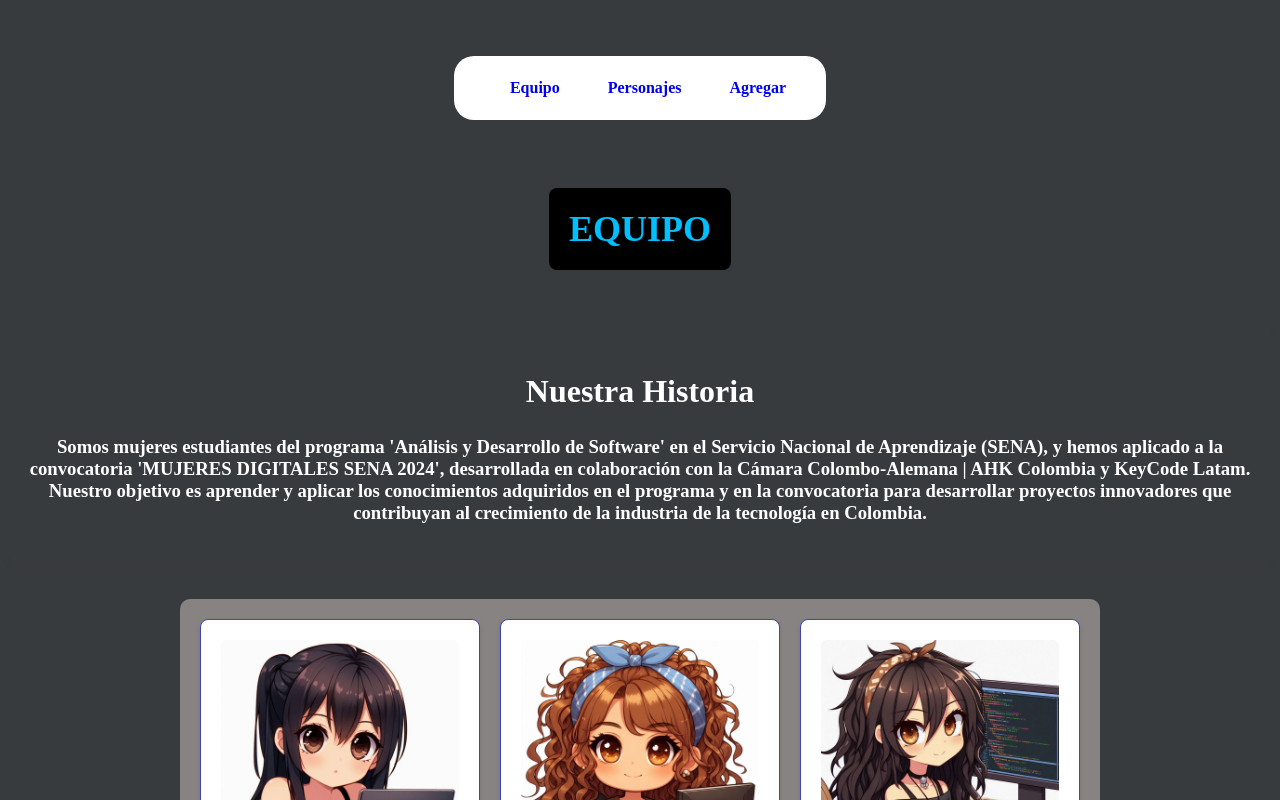
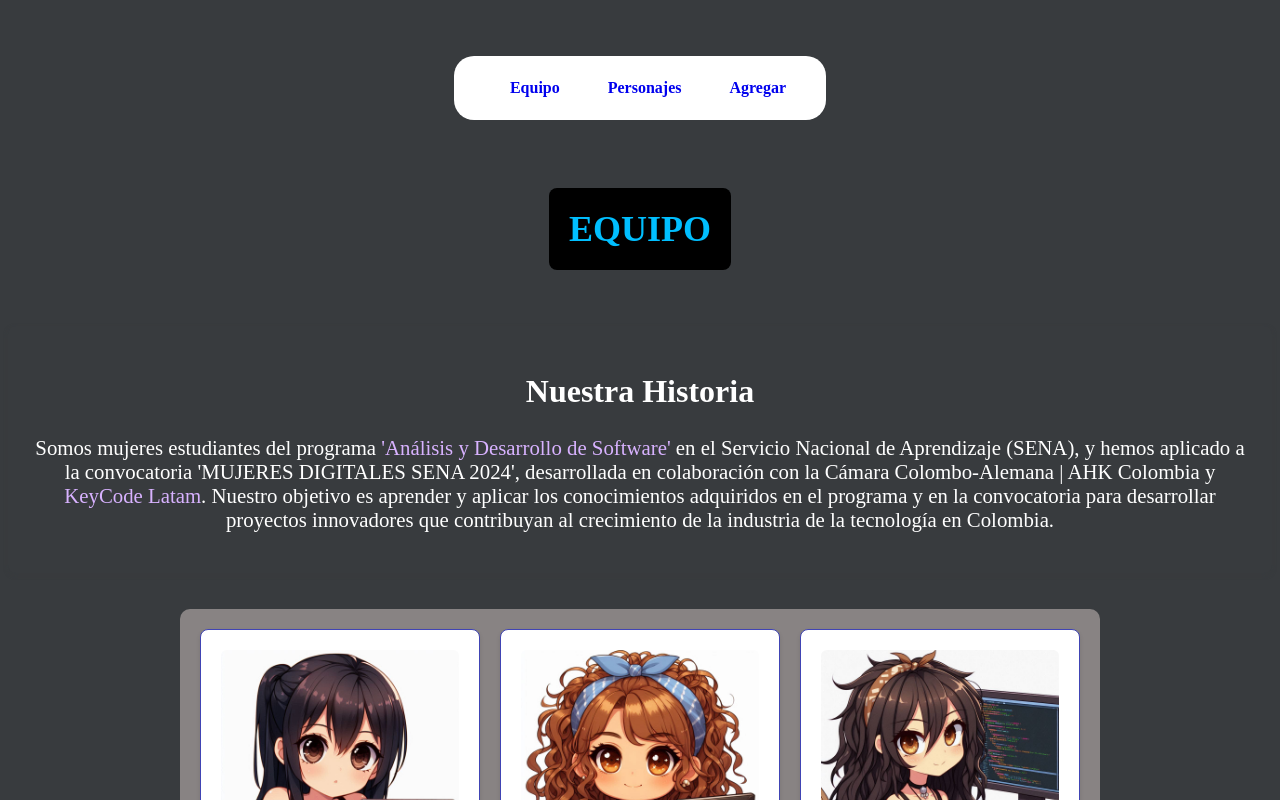
Before and after one commit to Kdnastone/mortiverso, a React (Vite) app: page / in a window 1280 px wide. Shown: the top 800 px of the page. Built offline with nearby package versions, Linux system fonts and the light colour scheme; no server answers; a web font is replaced by a local one.

Commit message:
modal image

```diff
--- a/src/pages/Team.jsx
+++ b/src/pages/Team.jsx
@@ -4,6 +4,7 @@ import TeamInfo from '../components/info/TeamInfo';
 import './team.css';
 
 const Team = ({ setRoute }) => {
+
   return (
     <Layout setRoute={setRoute}>
       <div className="team">
@@ -11,10 +12,22 @@ const Team = ({ setRoute }) => {
         <section>
           <h2>Nuestra Historia</h2>
           <h3>
-            Somos mujeres estudiantes del programa 'Análisis y Desarrollo de Software' en el Servicio Nacional de Aprendizaje (SENA),
-            y hemos aplicado a la convocatoria 'MUJERES DIGITALES SENA 2024', desarrollada en colaboración con la Cámara Colombo-Alemana
-            | AHK Colombia y KeyCode Latam. Nuestro objetivo es aprender y aplicar los conocimientos adquiridos en el programa y en la
-            convocatoria para desarrollar proyectos innovadores que contribuyan al crecimiento de la industria de la tecnología en Colombia.
+            Somos mujeres estudiantes del programa {' '}
+            <a
+              href="https://www.youtube.com/watch?v=ddiy0azeS5g"
+              target="_blank"
+              rel="noopener noreferrer"
+            >
+              'Análisis y Desarrollo de Software'
+            </a>
+            {' '} en el Servicio Nacional de Aprendizaje (SENA), y hemos aplicado a la convocatoria 'MUJERES DIGITALES SENA 2024', desarrollada en colaboración con la Cámara Colombo-Alemana | AHK Colombia y {' '}
+            <a
+              href="https://www.keycode.com.co"
+              target="_blank"
+              rel="noopener noreferrer"
+            >
+               KeyCode Latam
+            </a>. Nuestro objetivo es aprender y aplicar los conocimientos adquiridos en el programa y en la convocatoria para desarrollar proyectos innovadores que contribuyan al crecimiento de la industria de la tecnología en Colombia.
           </h3>
         </section>
         <div className="team-cards">
@@ -26,7 +39,7 @@ const Team = ({ setRoute }) => {
                 <a href={miembro.github} target="_blank" rel="noopener noreferrer">GitHub</a>
               </p>
               <p>
-              <a href={miembro.linkedin} target="_blank" rel="noopener noreferrer">LinkedIn</a>
+                <a href={miembro.linkedin} target="_blank" rel="noopener noreferrer">LinkedIn</a>
               </p>
             </div>
           ))}
--- a/src/pages/team.css
+++ b/src/pages/team.css
@@ -91,6 +91,21 @@
     color:rgb(255, 255, 255)
   }
 
+  section h3 {
+    font-size: 1.3em;
+    font-weight: normal;
+    color:rgb(255, 255, 255)
+  }
+
+  section h3 a {
+    color: #d8b2ff;
+    text-decoration: none;
+}
+
+section h3 a:hover {
+    text-decoration: underline;
+}
+
   section p {
     font-size: 16px;
     color: #666;
```
Also changed, not shown: src/assets/ModalFondo1.png (added), src/components/functionals/Modal.jsx (line endings or trailing spaces), src/components/functionals/styleModal.css (line endings or trailing spaces).
